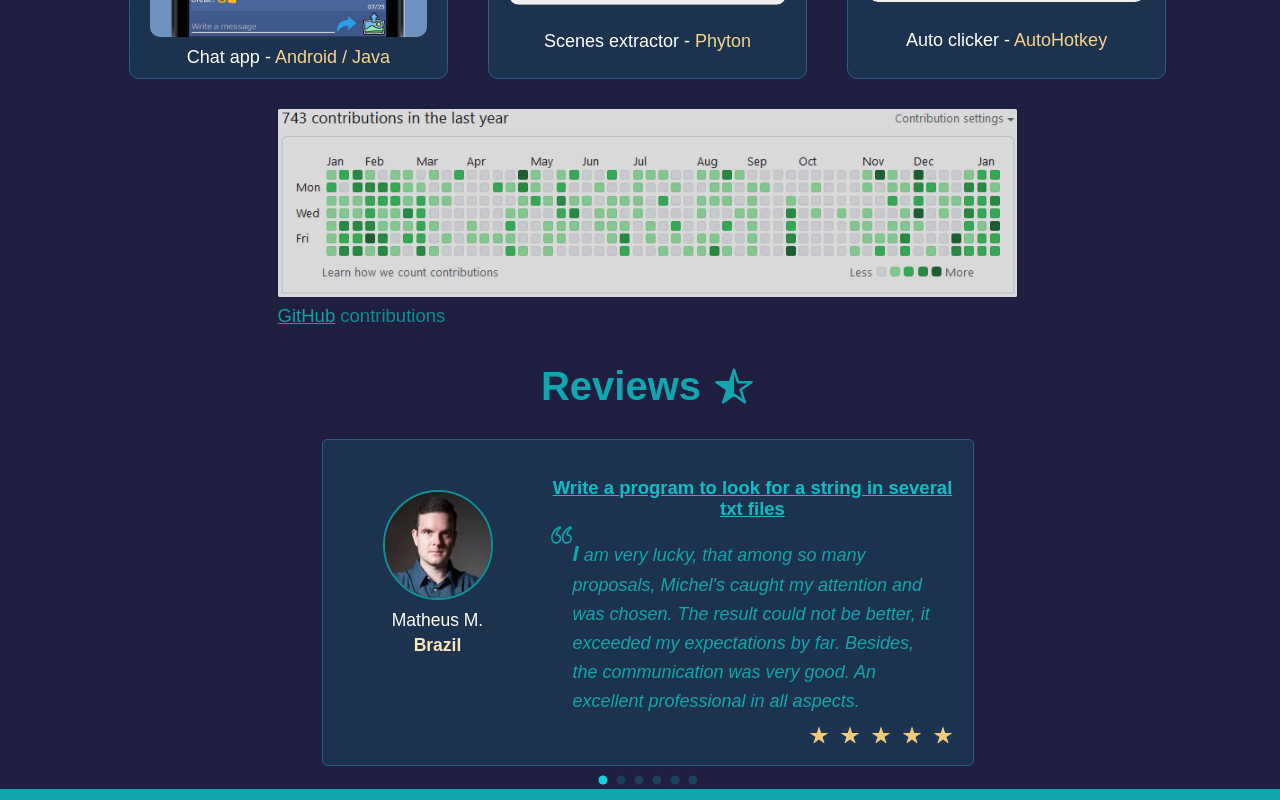
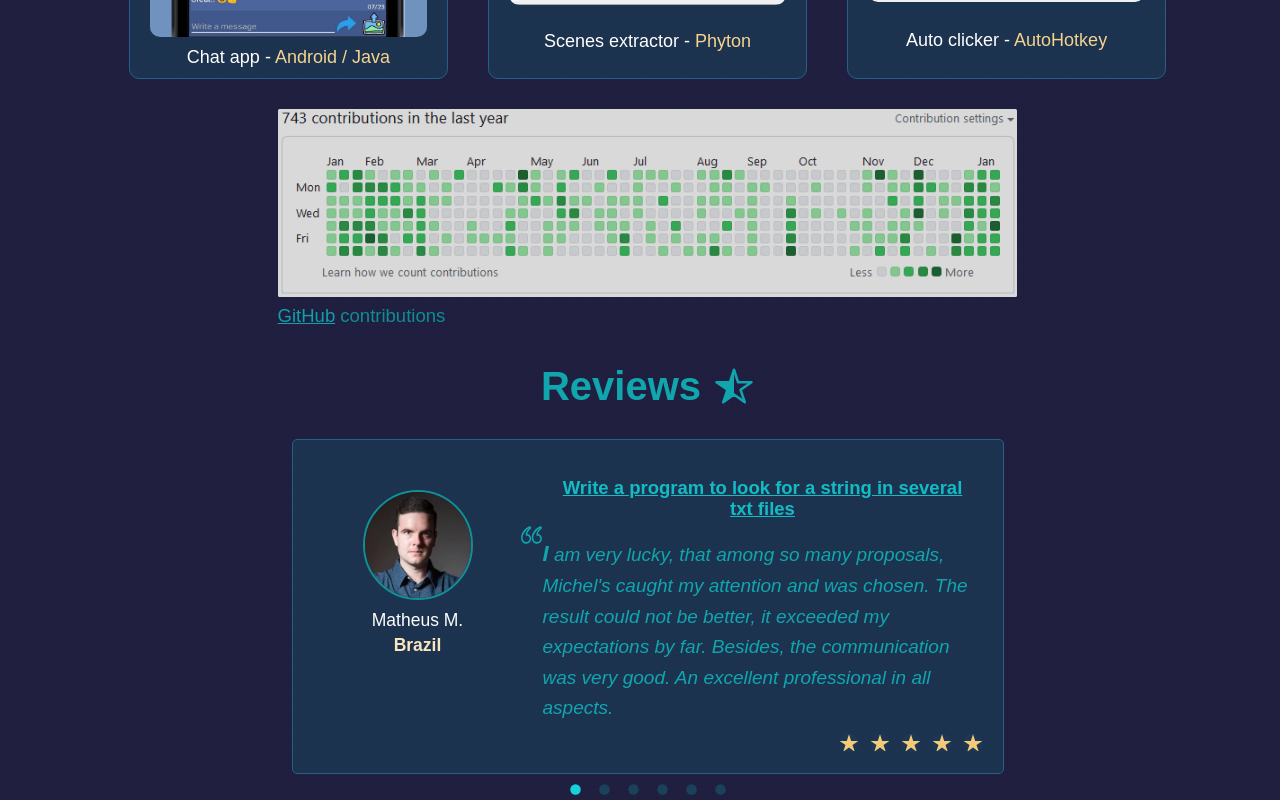
Before and after one commit to FyeCobain/FyeCobain.github.io, a React (Vite) app: page / in a window 1280 px wide. Shown: the part 3670-4470 px from the top of the page. Built offline with nearby package versions, Linux system fonts and the light colour scheme.

Commit message:
ContentSlider improved

```diff
--- a/src/sass/components/content-slider/_content-slider-nav.scss
+++ b/src/sass/components/content-slider/_content-slider-nav.scss
@@ -1,9 +1,10 @@
 @use './../../variables' as vars;
+@use './../../mixins';
 
 .content-slider-nav {
 	justify-content: center;
 	position: relative;
-	bottom: 0rem;
+	bottom: 0;
 	font-size: 1.8rem;
 	padding-top: .5rem;
 
@@ -15,4 +16,14 @@
     opacity: 1;
 		color: vars.$color-greene-light;
 	}
+
+  @include mixins.tablet {
+    gap: .4rem;
+    font-size: 2rem;
+  }
+
+  @include mixins.laptop {
+    gap: .8rem;
+    font-size: 2.1rem;
+  }
 }
--- a/src/sass/components/reviews/_review.scss
+++ b/src/sass/components/reviews/_review.scss
@@ -125,7 +125,9 @@ p.review__user--info {
     }
 
     blockquote {
+      max-width: 44rem;
       text-align: start;
+      font-size: 1.9rem;
       line-height: 1.6;
     }
 
```
Also changed, not shown: 4 other files (tests, documents, lock files or other folders).
